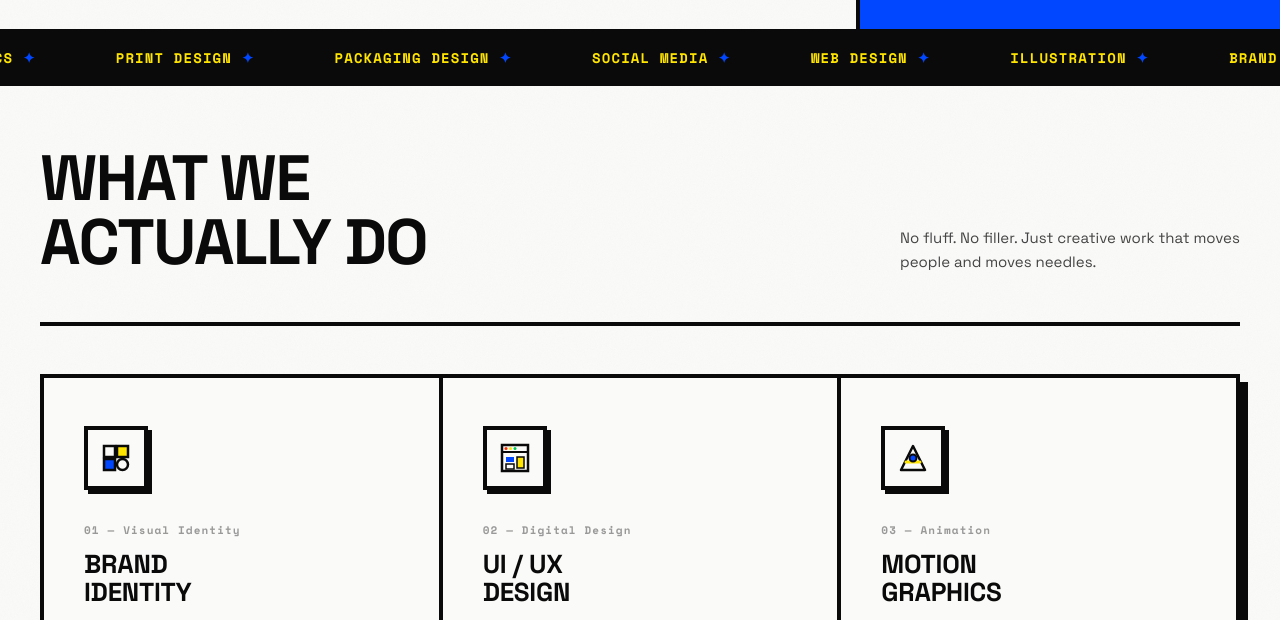
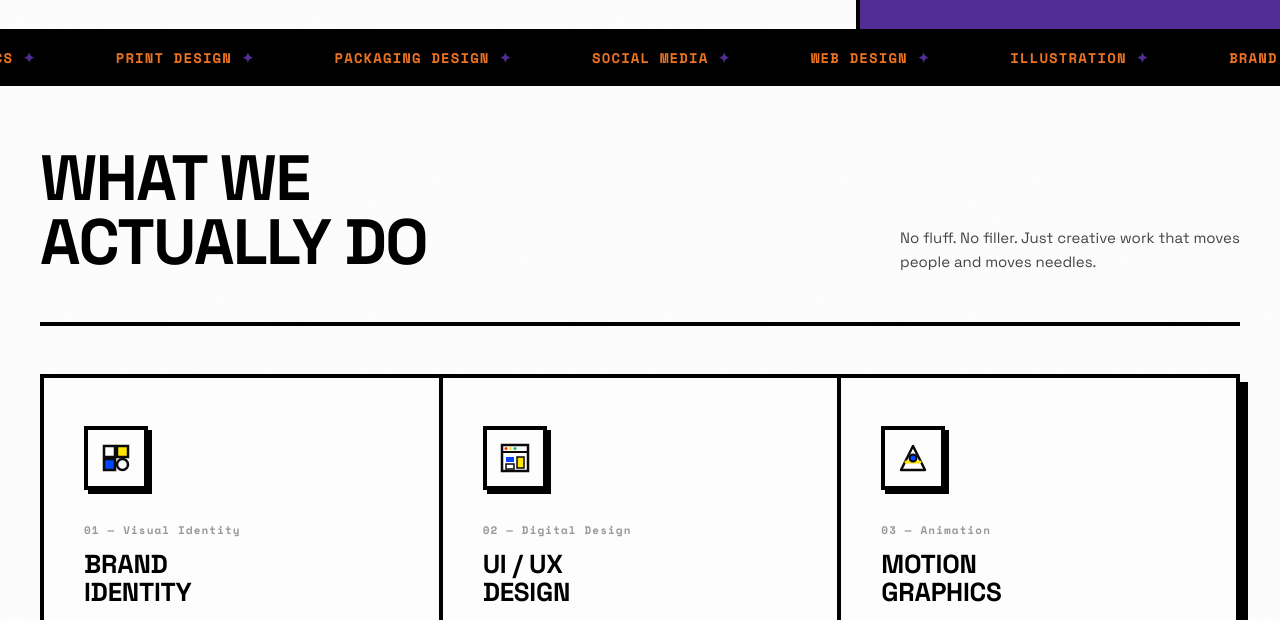
Before and after one commit to 63nitin/ApnaGraphics, a plain HTML site: page index.html in a window 1280 px wide. Shown: the part 779-1399 px from the top of the page. Drawn offline with nearby package versions, Linux system fonts and the light colour scheme.

Commit message:
new webstie

```diff
--- a/index.html
+++ b/index.html
@@ -11,10 +11,10 @@
   <style>
     /* ─── TOKENS ─────────────────────────────────────────────── */
     :root {
-      --yellow:  #FFE500;
-      --blue:    #0047FF;
-      --black:   #0A0A0A;
-      --white:   #FAFAF8;
+      --yellow:  #ec7322;
+      --blue:    #512d95;
+      --black:   #000000;
+      --white:   #fefdfe;
       --red:     #FF2D00;
       --green:   #00C853;
       --border:  4px solid var(--black);
```
